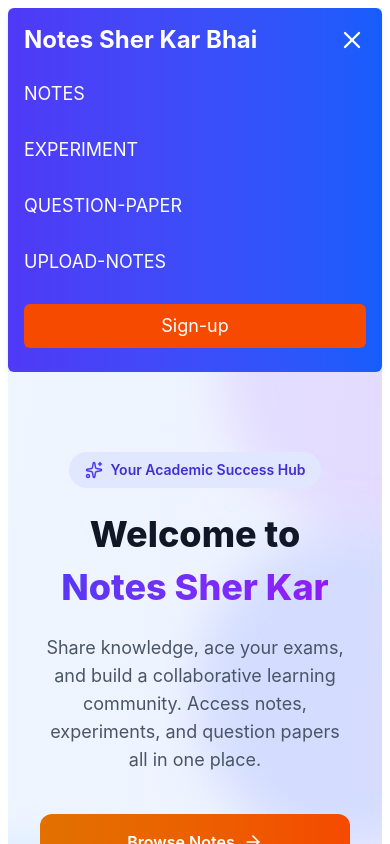
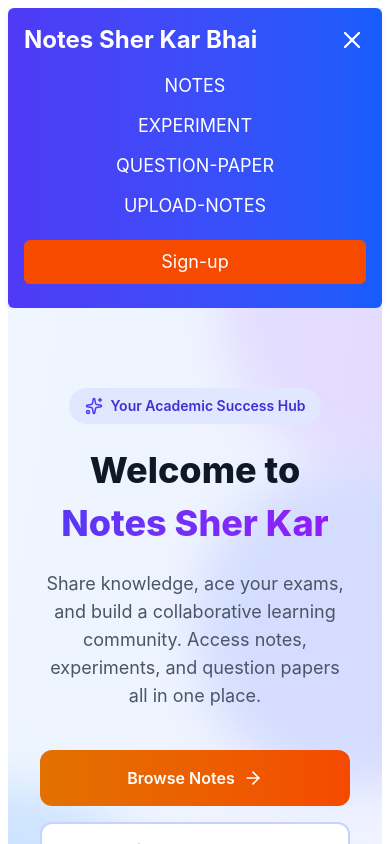
Before and after one commit to BHUSHN1611/Notesharing, a React app in the folder frontend/: page / in a window 390 px wide. Both pictures are taken after a click on the button "Toggle menu". Shown: the top 844 px of the page. Built offline with nearby package versions, Linux system fonts and the light colour scheme; the HTML template or start-up script is replaced by a standard one.

Commit message:
cors error fix

```diff
--- a/frontend/src/components/Home.jsx
+++ b/frontend/src/components/Home.jsx
@@ -5,6 +5,7 @@ import { API_URL } from '../config.js';
 
 
 const Home = () => {
+  console.log(`${API_URL}/file/viewexp`)
   const [NumbersofNotes,setNumberofnotes] = useState(0)
   const [NumbersofExp,setNumberofexp] = useState(0)
   const [NumbersofQp,setNumberofqp] = useState(0)
@@ -21,8 +22,7 @@ const Home = () => {
      const NumbersofQp = qpres.data.length;
      setNumberofqp(Number(NumbersofQp))
     } catch (error) {
-      console.log("error happen at home",API_URL)
-
+      console.error("Home API error:", error.response?.data || error.message)
     }
 
   }
--- a/frontend/src/components/Navbar.jsx
+++ b/frontend/src/components/Navbar.jsx
@@ -55,18 +55,18 @@ export default function Navbar() {
         {/* Mobile Nav Links */}
         {isOpen && (
           <div className="lg:hidden mt-4 pb-2 flex flex-col gap-3 text-white text-lg">
-            <a href="/viewallnotes" className="hover:text-blue-200 transition py-2">
+            <button onClick={Notesnavigate} className="hover:text-blue-200 transition">
               NOTES
-            </a>
-            <a href="/viewallexp" className="hover:text-blue-200 transition py-2">
+            </button>
+            <button onClick={Expnavigate} className="hover:text-blue-200 transition">
               EXPERIMENT
-            </a>
-            <a href="/viewallqp" className="hover:text-blue-200 transition py-2">
+            </button>
+            <button onClick={Qpnavigate} className="hover:text-blue-200 transition">
               QUESTION-PAPER
-            </a>
-            <a href="/upload" className="hover:text-blue-200 transition py-2">
+            </button>
+            <button onClick={Uploadnavigate} className="hover:text-blue-200 transition">
               UPLOAD-NOTES
-            </a>
+            </button>
             <a href="/login" className="bg-orange-600 text-white py-2 px-4 rounded-md hover:bg-orange-700 transition inline-block text-center mt-2">
               Sign-up
             </a>
```
